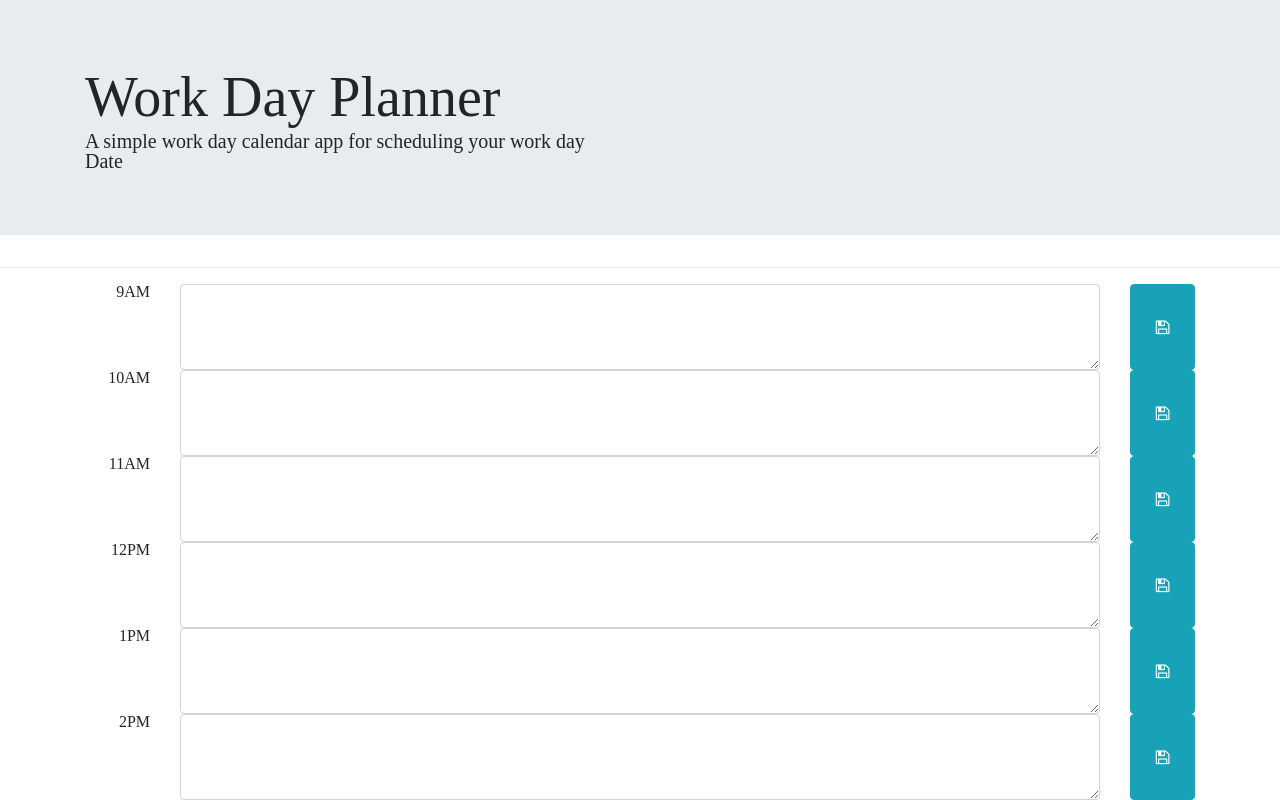
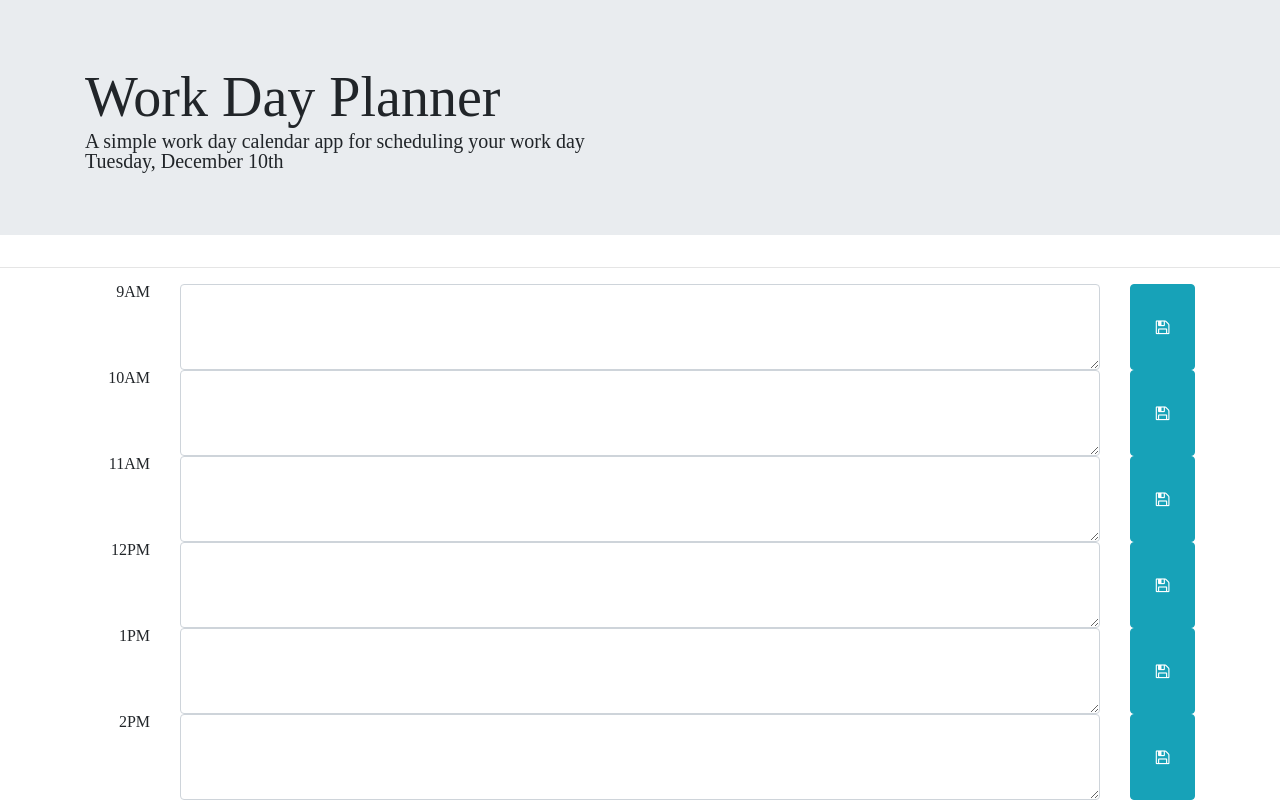
Before and after one commit to kqarlos/day-planner, a plain HTML site: page index.html in a window 1280 px wide. Shown: the top 800 px of the page. Drawn offline with nearby package versions, Linux system fonts and the light colour scheme.

Commit message:
Displays current date

```diff
--- a/assets/js/script.js
+++ b/assets/js/script.js
@@ -10,19 +10,15 @@ function setUp() {
             var task = planner[i].task;
             $("#" + hour)[0].children[1].children[0].value = task;
         }
-        console.log($("#" + hour));
-        console.log($("#" + hour)[0]);
+        // console.log($("#" + hour)[0].children[1].children[0].value);
+    }
 
-        console.log($("#" + hour)[0].children);
-        console.log($("#" + hour)[0].children[1]);
-        console.log($("#" + hour)[0].children[1].children);
-        console.log($("#" + hour)[0].children[1].children[0]);
-        console.log($("#" + hour)[0].children[1].children[0].value);
+    var now = moment();
+    // console.log(now);
+    // console.log(moment().format("dddd" + ", " + "MMMM Do"));
+    $("#date").text(moment().format("dddd" + ", " + "MMMM Do"))
 
 
-
-
-    }
 
 }
 
--- a/index.html
+++ b/index.html
@@ -18,6 +18,10 @@
 
     <!-- JQuery -->
     <script src="https://code.jquery.com/jquery.js"></script>
+
+    <!-- moment js -->
+    <!-- <script src="//cdnjs.cloudflare.com/ajax/libs/moment.js/2.7.0/moment.min.js" type="text/javascript"></script> -->
+    <script src="https://unpkg.com/moment"></script>
 
     <title>Day Planner</title>
 </head>
@@ -129,8 +133,13 @@
 
     <!-- JavaScript -->
     <script src="assets/js/script.js"></script>
+
     <!-- moment.js -->
+    <!-- <script src="https://cdnjs.cloudflare.com/ajax/libs/moment.js/2.24.0/locale/af.js"></script> -->
+    <!-- <script src="https://cdnjs.cloudflare.com/ajax/libs/moment.js/2.7.0/moment.min.js" type="text/javascript"></script> -->
+    <!-- <script src="https://unpkg.com/moment"></script> -->
     <!-- <script src="//cdnjs.cloudflare.com/ajax/libs/moment.js/2.7.0/moment.min.js" type="text/javascript"></script> -->
+
     <!-- jQuery first, then Popper.js, then Bootstrap JS -->
     <script src="https://code.jquery.com/jquery-3.4.1.slim.min.js"
         integrity="sha384-J6qa4849blE2+poT4WnyKhv5vZF5SrPo0iEjwBvKU7imGFAV0wwj1yYfoRSJoZ+n"
```
